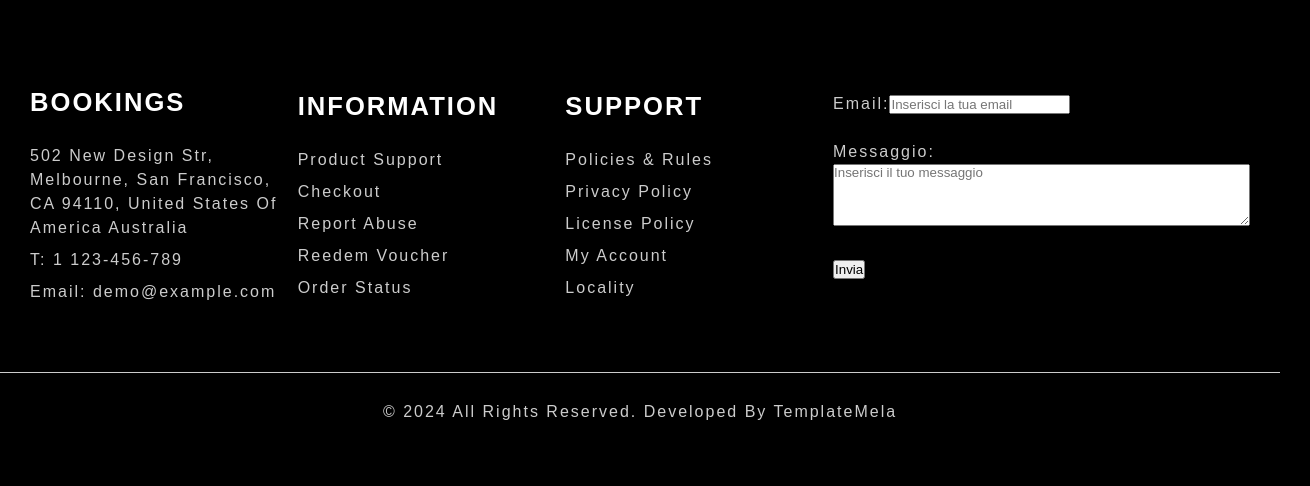
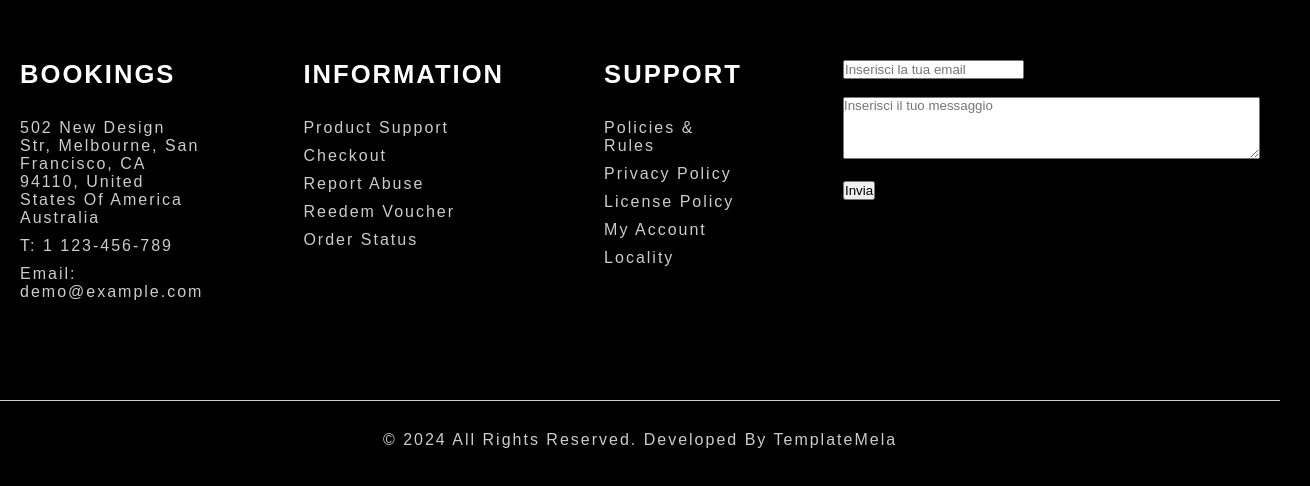
Before and after one commit to RiccardoGarbo/proj-html-vuejs, a Vue app: page / in a window 1280 px wide. Shown: the top 486 px of the page, 1310 px wide, since content can reach past the window. Built offline with nearby package versions, Linux system fonts and the light colour scheme.

Commit message:
fix paddings/ margins row/cols

```diff
--- a/src/components/footer-components/FooterMenus.vue
+++ b/src/components/footer-components/FooterMenus.vue
@@ -35,10 +35,8 @@ export default {
             <div class="col">
                 <form>
                     <!-- Form content -->
-                    <label for="email">Email:</label>
                     <input type="email" id="email" name="email" placeholder="Inserisci la tua email" required><br><br>
 
-                    <label for="message">Messaggio:</label>
                     <textarea id="message" name="message" placeholder="Inserisci il tuo messaggio" rows="4" cols="50"
                         required></textarea><br><br>
 
@@ -54,23 +52,19 @@ export default {
 @use '@/assets/scss/_vars.scss' as *;
 
 #footer-menus {
-    min-height: 350px;
+    height: 400px;
     color: $gray-cs;
-    line-height: 1.50rem;
     letter-spacing: 2px;
     padding: 60px 20px;
 
-
-
     .row {
         display: flex;
-        justify-content: center;
-        align-items: center;
         flex-wrap: wrap;
+        margin: 0 -50px;
 
         .col {
             flex: 1;
-            margin: 0 10px;
+            margin: 0 50px;
         }
     }
 }
--- a/src/components/footer-components/HorizontalLinksMenu.vue
+++ b/src/components/footer-components/HorizontalLinksMenu.vue
@@ -9,7 +9,7 @@ export default {
 </script>
 
 <template>
-    <div id="menu">
+    <div>
         <h2>{{ title.toUpperCase() }}</h2>
         <ul>
             <li v-for="(item, i) in items" :key="i">
@@ -25,12 +25,12 @@ export default {
 
 h2 {
     font-size: 1.60rem;
-    margin: 30px 0;
+    margin-bottom: 30px;
     color: white;
 }
 
 p {
-    margin: 8px 0;
+    margin-top: 10px;
 }
 
 a {
--- a/src/components/footer-components/HorizontalList.vue
+++ b/src/components/footer-components/HorizontalList.vue
@@ -34,12 +34,12 @@ export default {
 
 h2 {
     font-size: 1.60rem;
-    margin: 30px 0;
+    margin-bottom: 30px;
     color: white;
 }
 
 p {
-    margin: 8px 0;
+    margin-top: 10px;
 }
 
 a {
```
